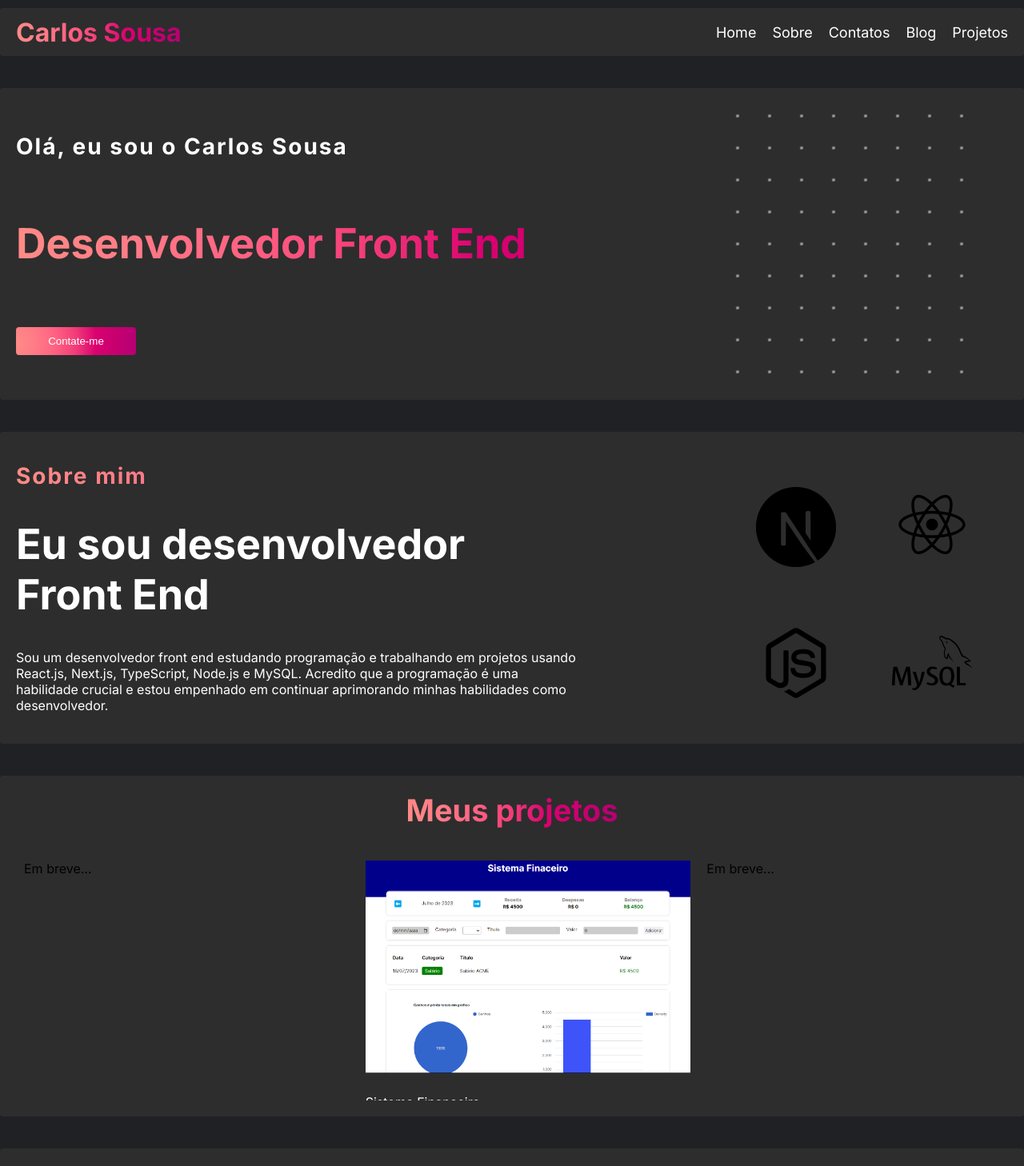
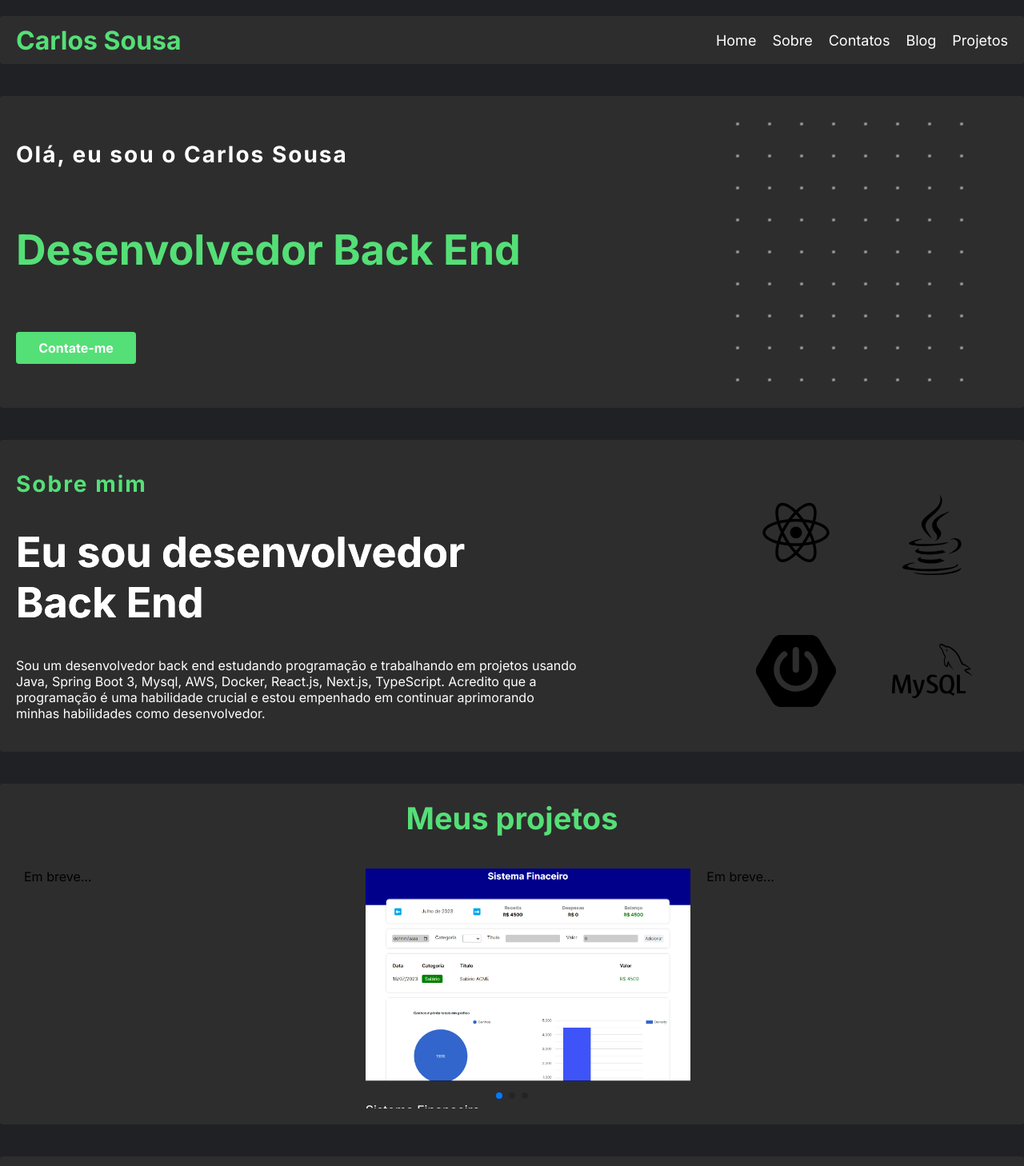
Before and after one commit to CarlosSousa2001/Profile, a Next.js app: page /Profile in a window 1280 px wide. Shown: the top 1458 px of the page at 80% size. Built offline with nearby package versions, Linux system fonts and the light colour scheme.

Commit message:
trocando cores e titles

```diff
--- a/src/app/Profile/page.tsx
+++ b/src/app/Profile/page.tsx
@@ -7,7 +7,7 @@ const Profile = () => {
         <div>
             <Intro
                 title={"Olá, eu sou o Carlos Sousa"}
-                subtitle={"Desenvolvedor Front End"}
+                subtitle={"Desenvolvedor Back End"}
                 buttonContact={true}
                 img={banner}
                 colorTitle={false}
@@ -16,12 +16,12 @@ const Profile = () => {
                 />
             <Intro
                 title={"Sobre mim"}
-                subtitle={" Eu sou desenvolvedor Front End"}
+                subtitle={" Eu sou desenvolvedor Back End"}
                 buttonContact={false}
                 img={""}
                 colorTitle={true}
                 colorSubtitle={true}
-                resume={"Sou um desenvolvedor front end estudando programação e trabalhando em projetos usando React.js, Next.js, TypeScript, Node.js e MySQL. Acredito que a programação é uma habilidade crucial e estou empenhado em continuar aprimorando minhas habilidades como desenvolvedor."}
+                resume={"Sou um desenvolvedor back end estudando programação e trabalhando em projetos usando Java, Spring Boot 3, Mysql, AWS, Docker, React.js, Next.js, TypeScript. Acredito que a programação é uma habilidade crucial e estou empenhado em continuar aprimorando minhas habilidades como desenvolvedor."}
                 />
 
                 <Project/>
--- a/src/components/Card/Card.tsx
+++ b/src/components/Card/Card.tsx
@@ -60,7 +60,12 @@ const Card = () => {
                 <SwiperSlide className={style.slide}>
                     <div>Em breve...</div>
                 </SwiperSlide>
-
+                <SwiperSlide className={style.slide}>
+                    <div>Em breve...</div>
+                </SwiperSlide>
+                <SwiperSlide className={style.slide}>
+                    <div>Em breve...</div>
+                </SwiperSlide>
 
             </Swiper>
         </div>
--- a/src/components/Form/style.module.css
+++ b/src/components/Form/style.module.css
@@ -20,11 +20,11 @@
 
 .form form button  {
     padding: 10px;
-    background-image: radial-gradient(circle at -0.33% 54.4%, #ff8c86 0, #ff7b87 16.67%, #ff6182 33.33%, #f23c78 50%, #da0070 66.67%, #c6006f 83.33%, #b50074 100%);
+    background-color: #34af23;
     color: white;
     border: none;
     border-radius: 4px;
-
+    cursor: pointer;
 }
 
 .whatsapp {
--- a/src/components/Header/style.module.css
+++ b/src/components/Header/style.module.css
@@ -1,3 +1,5 @@
+
+
 .header {
     display: flex;
     justify-content: space-between;
@@ -6,18 +8,20 @@
     height: 60px;
     padding:  0px 20px;
     border-radius: 4px;
-    margin-top: 10px;
+    margin-top: 20px;
+
 }
 .logo {
 
 }
 
 .title {
-    background-image: radial-gradient(circle at -0.33% 54.4%, #ff8c86 0, #ff7b87 16.67%, #ff6182 33.33%, #f23c78 50%, #da0070 66.67%, #c6006f 83.33%, #b50074 100%);
+    /* background-image: radial-gradient(circle at -0.33% 54.4%, #ff8c86 0, #ff7b87 16.67%, #ff6182 33.33%, #f23c78 50%, #da0070 66.67%, #c6006f 83.33%, #b50074 100%);
     -webkit-background-clip: text;
     -webkit-text-fill-color: transparent;
     background-clip: text;
-    text-fill-color: transparent;
+    text-fill-color: transparent; */
+    color: #55DF77;
     font-size: 2rem;
 }
 
--- a/src/components/Intro/Intro.tsx
+++ b/src/components/Intro/Intro.tsx
@@ -5,6 +5,8 @@ import { SiNextdotjs } from 'react-icons/si'
 import { BiLogoReact } from 'react-icons/bi'
 import { IoLogoNodejs } from 'react-icons/io'
 import { SiMysql } from 'react-icons/si'
+import { FaJava } from 'react-icons/fa'
+import { SiSpringboot } from 'react-icons/si'
 import { useState, useEffect, useRef } from 'react';
 import { motion } from 'framer-motion';
 import Typewriter from 'typewriter-effect';
@@ -58,11 +60,12 @@ const Intro = (props: Props) => {
     const getStylesTitle = () => {
         if (props.colorTitle) {
             return {
-                backgroundImage: 'radial-gradient(circle at -0.33% 54.4%, #ff8c86 0, #ff7b87 16.67%, #ff6182 33.33%, #f23c78 50%, #da0070 66.67%, #c6006f 83.33%, #b50074 100%)',
-                WebkitBackgroundClip: 'text',
-                WebkitTextFillColor: 'transparent',
-                backgroundClip: 'text',
-                textFillColor: 'transparent',
+                // backgroundImage: 'radial-gradient(circle at -0.33% 54.4%, #ff8c86 0, #ff7b87 16.67%, #ff6182 33.33%, #f23c78 50%, #da0070 66.67%, #c6006f 83.33%, #b50074 100%)',
+                // WebkitBackgroundClip: 'text',
+                // WebkitTextFillColor: 'transparent',
+                // backgroundClip: 'text',
+                // textFillColor: 'transparent',
+                color: '#55DF77',
             };
         } else {
             return {
@@ -105,7 +108,7 @@ const Intro = (props: Props) => {
                         />
                     </h2>
 
-                    {props.buttonContact ? <button className={style.buttonContact}>Contate-me</button> : <span className={style.resume}>{props.resume}</span>}
+                    {props.buttonContact ? <a  href="#contact" className={style.buttonContact} >Contate-me</a> : <span className={style.resume}>{props.resume}</span>}
                 </div>
                 <div className={style.img}>
                     {props.buttonContact ?
@@ -116,16 +119,16 @@ const Intro = (props: Props) => {
                         <div className={style.areaBlocs}>
                             <div className={style.block}>
                                 <div className={style.itemBlock}>
-                                    <SiNextdotjs />
-                                    <span className={style.itemText}>Next.js</span>
-                                </div>
-                                <div className={style.itemBlock}>
                                     <BiLogoReact />
                                     <span className={style.itemText}>React.js</span>
                                 </div>
                                 <div className={style.itemBlock}>
-                                    <IoLogoNodejs />
-                                    <span className={style.itemText}>Node.js</span>
+                                    <FaJava />
+                                    <span className={style.itemText}>Java</span>
+                                </div>
+                                <div className={style.itemBlock}>
+                                    <SiSpringboot />
+                                    <span className={style.itemText}>Spring Boot</span>
                                 </div>
                                 <div className={style.itemBlock}>
                                     <SiMysql />
--- a/src/components/Intro/style.module.css
+++ b/src/components/Intro/style.module.css
@@ -26,20 +26,23 @@
 
 .info .subtitle {
     font-size: 52px;
-    background-image: radial-gradient(circle at -0.33% 54.4%, #ff8c86 0, #ff7b87 16.67%, #ff6182 33.33%, #f23c78 50%, #da0070 66.67%, #c6006f 83.33%, #b50074 100%);
-    -webkit-background-clip: text;
-    -webkit-text-fill-color: transparent;
+
     background-clip: text;
-    text-fill-color: transparent;
+
+    color: #55DF77;
 }
 
 .info .buttonContact {
     width: 150px;
     padding: 10px;
-    background-image: radial-gradient(circle at -0.33% 54.4%, #ff8c86 0, #ff7b87 16.67%, #ff6182 33.33%, #f23c78 50%, #da0070 66.67%, #c6006f 83.33%, #b50074 100%);
+    background-color: #55DF77;
     color: white;
     border: none;
     border-radius: 4px;
+    font-weight: bold;
+    cursor: pointer;
+    text-decoration: none;
+    text-align: center;
 }
 
 .img {
--- a/src/components/Project/style.module.css
+++ b/src/components/Project/style.module.css
@@ -13,10 +13,10 @@
 }
 
 .area .title {
-    background-image: radial-gradient(circle at -0.33% 54.4%, #ff8c86 0, #ff7b87 16.67%, #ff6182 33.33%, #f23c78 50%, #da0070 66.67%, #c6006f 83.33%, #b50074 100%);
-    -webkit-background-clip: text;
-    -webkit-text-fill-color: transparent;
+    font-size: 38px;
+
     background-clip: text;
-    text-fill-color: transparent;
-    font-size: 38px;
+
+    color: #55DF77;
+
 }
```
Lines whose indentation alone changed are shown as unchanged.
